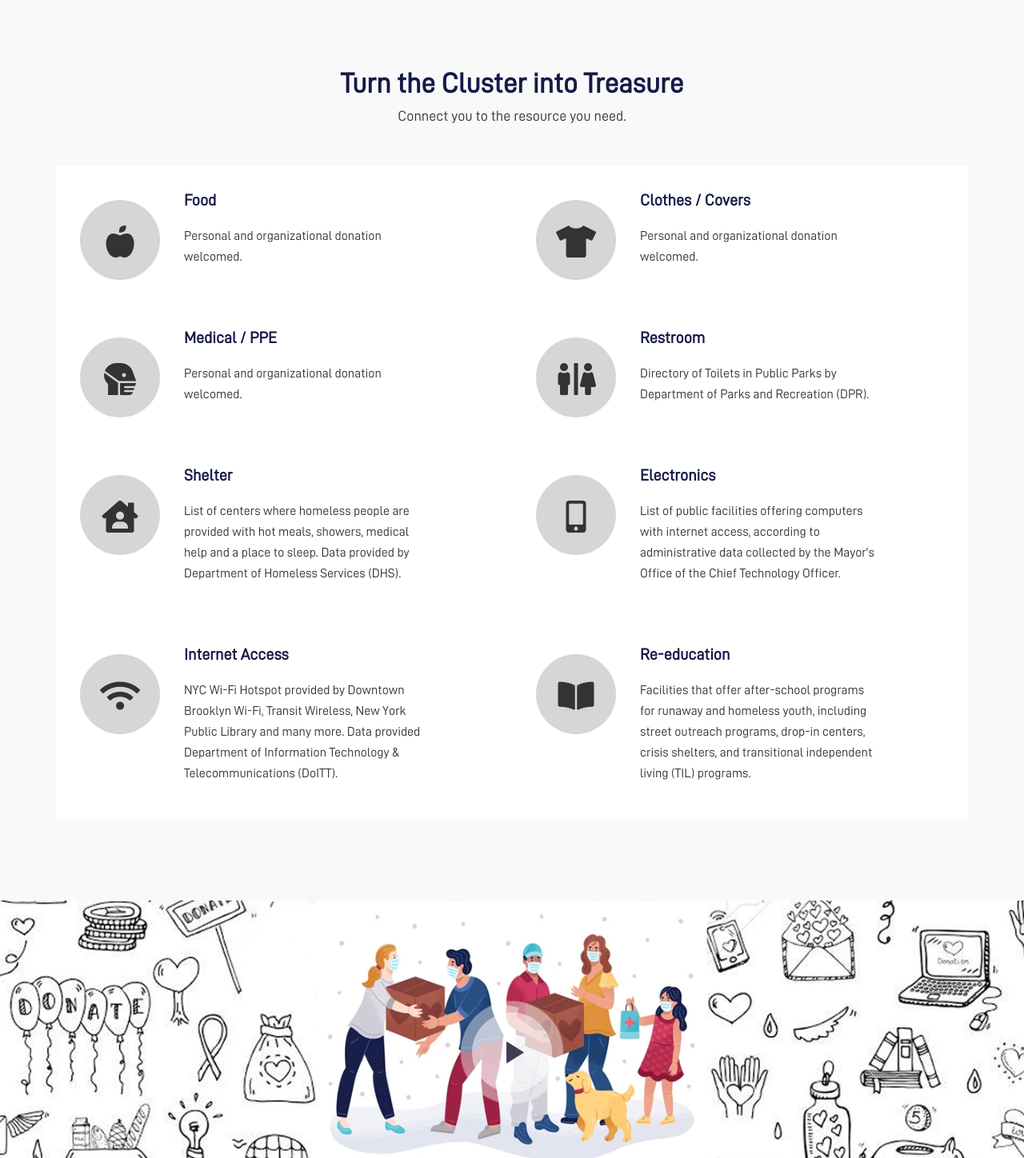
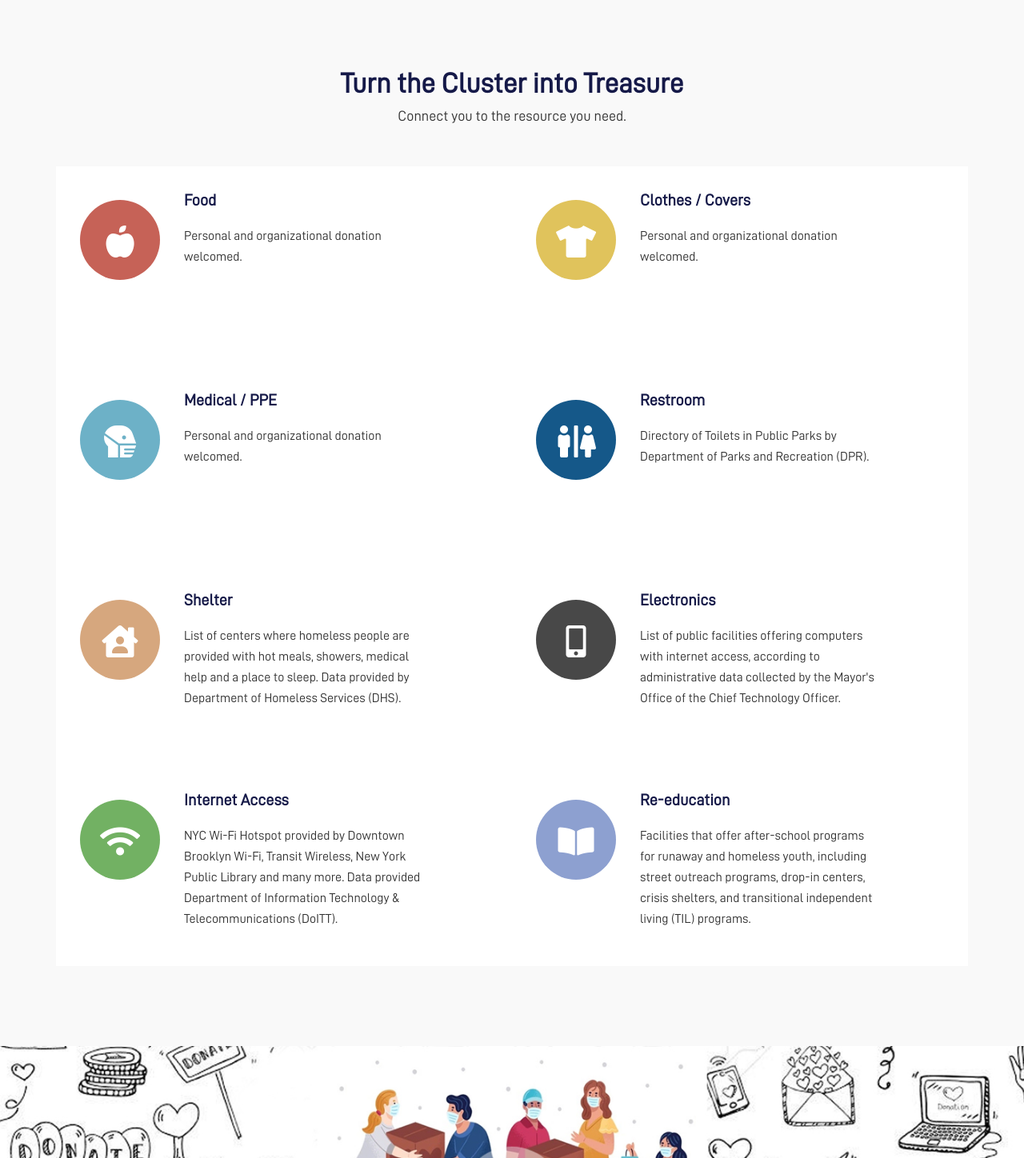
Before and after one commit to gcivil-nyu-org/urban-thrifter, a Django app: page / in a window 1280 px wide. Shown: the part 2109-3557 px from the top of the page at 80% size. Run offline with Django 3.2, Linux system fonts and the light colour scheme; some libraries are stand-ins or nearby versions; some web fonts are replaced.

Commit message:
front-page change

```diff
--- a/donation/static/homepage/css/main.css
+++ b/donation/static/homepage/css/main.css
@@ -621,8 +621,9 @@ button:focus {
 }
 
 #how-to-share .business-item-info ol {
-  padding-inline-start:15px;
-}
+  padding-inline-start: 15px;
+}
+
 #how-to-share .business-item-info ol li {
   font-size: 18px;
   padding-left: 5px;
@@ -644,13 +645,14 @@ button:focus {
 #resource .feature-item {
   padding: 30px;
   overflow: hidden;
+  min-height: 250px;
   -moz-transition: all .8s ease;
   -webkit-transition: all .8s ease;
   transition: all .8s ease;
 }
 
 #resource .feature-item .feature-icon {
-  background: #d6d6d6;
+  background: #f9f9f9;
   width: 100px;
   height: 100px;
   margin: 0px auto;
@@ -700,39 +702,118 @@ button:focus {
   -webkit-transition: all .8s ease;
   transition: all .8s ease;
 }
+
+#resource .feature-item:hover .food-icon i {
+  color: #C66257;
+}
+
 #resource .feature-item:hover .food-icon {
+  background: #fff;
+  border: 1px solid #C66257;
+}
+
+#resource .feature-item:hover .shelter-icon i {
+  color: #D6A77E;
+}
+
+#resource .feature-item:hover .shelter-icon {
+  background: #fff;
+  border: 1px solid #D6A77E;
+}
+
+#resource .feature-item:hover .ppe-icon i {
+  color: #6DB1C7;
+}
+
+#resource .feature-item:hover .ppe-icon {
+  background: #fff;
+  border: 1px solid #6DB1C7;
+}
+
+#resource .feature-item:hover .electronics-icon i {
+  color: #484848;
+}
+
+#resource .feature-item:hover .electronics-icon {
+  background: #fff;
+  border: 1px solid #484848;
+}
+
+#resource .feature-item:hover .cloth-icon i {
+  color: #E0C35C;
+}
+
+#resource .feature-item:hover .cloth-icon {
+  background: #fff;
+  border: 1px solid #E0C35C;
+}
+
+#resource .feature-item:hover .restroom-icon i {
+  color: #155889;
+}
+
+#resource .feature-item:hover .restroom-icon {
+  background: #fff;
+  border: 1px solid #155889;
+}
+
+#resource .feature-item:hover .wifi-icon i {
+  color: #72B163;
+}
+
+#resource .feature-item:hover .wifi-icon {
+  background: #fff;
+  border: 1px solid #72B163;
+}
+
+#resource .feature-item:hover .reeducation-icon i {
+  color: #8DA0D0;
+}
+
+#resource .feature-item:hover .reeducation-icon {
+  background: #fff;
+  border: 1px solid #8DA0D0;
+}
+
+#resource .feature-item:hover .feature-icon {
+  -moz-transition: all .8s ease;
+  -webkit-transition: all .8s ease;
+  transition: all .8s ease;
+}
+
+#resource .feature-item .food-icon {
   background: #C66257;
 }
 
-#resource .feature-item:hover .shelter-icon {
+#resource .feature-item .shelter-icon {
   background: #D6A77E;
 }
 
-#resource .feature-item:hover .ppe-icon {
+#resource .feature-item .ppe-icon {
   background: #6DB1C7;
 }
 
-#resource .feature-item:hover .electronics-icon {
+#resource .feature-item .electronics-icon {
   background: #484848;
 }
 
-#resource .feature-item:hover .cloth-icon {
+#resource .feature-item .cloth-icon {
   background: #E0C35C;
 }
 
-#resource .feature-item:hover .restroom-icon {
+#resource .feature-item .restroom-icon {
   background: #155889;
 }
 
-#resource .feature-item:hover .wifi-icon {
+#resource .feature-item .wifi-icon {
   background: #72B163;
 }
 
-#resource .feature-item:hover .reeducation-icon {
+#resource .feature-item .reeducation-icon {
   background: #8DA0D0;
 }
 
-#resource .feature-item:hover .feature-icon i {
+#resource .feature-item .feature-icon i {
   color: #fff;
   -moz-transition: all .8s ease;
   -webkit-transition: all .8s ease;
--- a/register/templates/register/password_reset.html
+++ b/register/templates/register/password_reset.html
@@ -2,7 +2,7 @@
 
 {% load crispy_forms_tags %}
 {% block content %}
-    <div class="content-section">
+    <div class="content-section animated fadeIn">
         <form method="POST">
             {% csrf_token %}
             <fieldset class="form-group">
```
